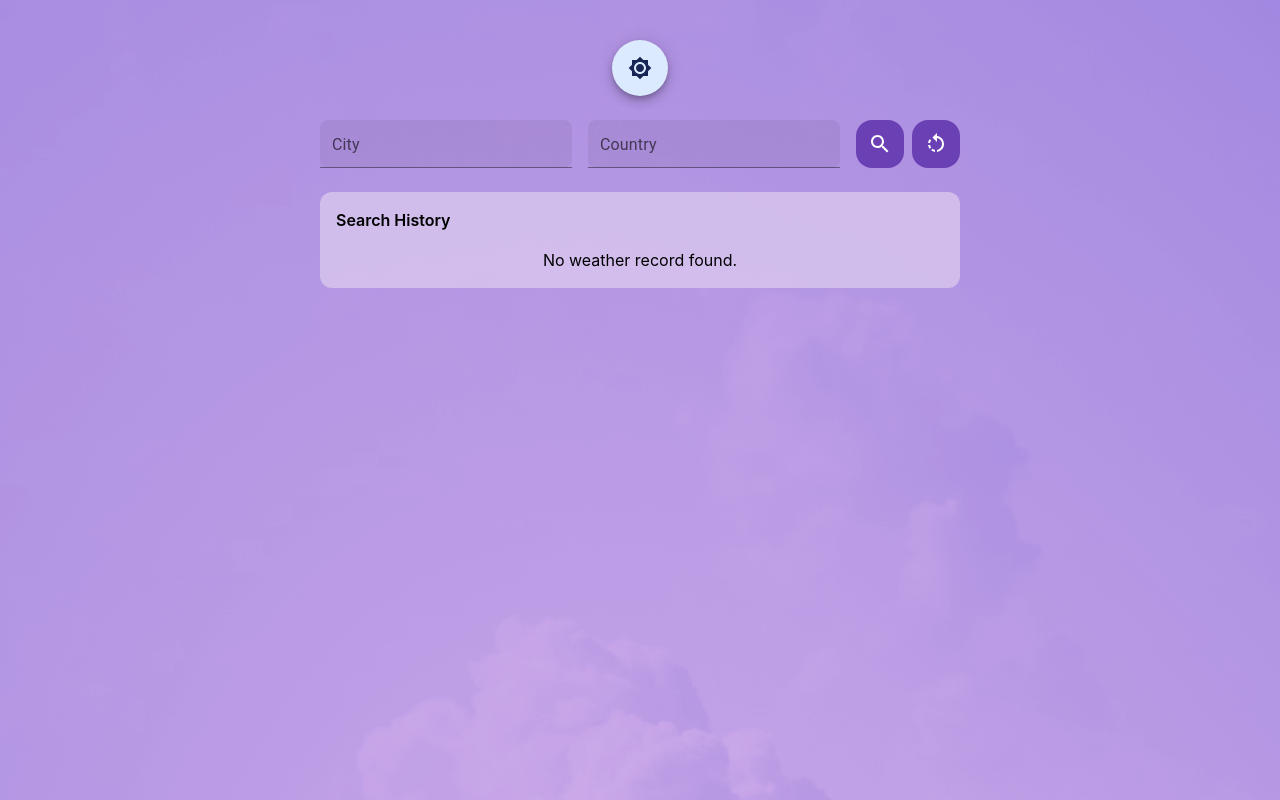
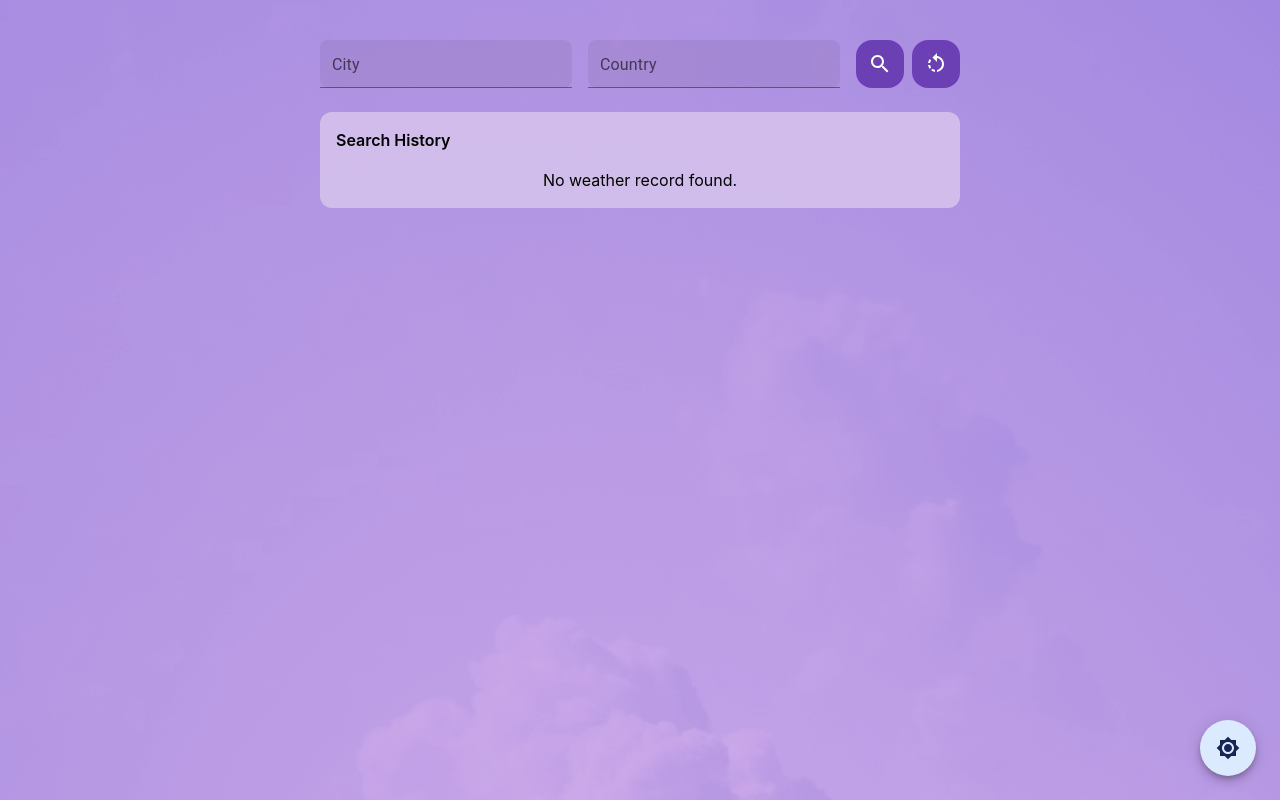
Before and after one commit to melvinljy96/weatherApp, a React (Create React App) app: page / in a window 1280 px wide. Built offline with nearby package versions, Linux system fonts and the light colour scheme.

Commit message:
Change to position of Floating Toggle Button to bottom right

```diff
--- a/src/WeatherApp.js
+++ b/src/WeatherApp.js
@@ -155,7 +155,7 @@ function WeatherApp() {
   // Render weather data and search history
   return (
     <div className={`${backgroundClass} min-h-screen flex flex-col items-center justify-start pt-10 gap-6`}>
-        <Fab className={`${toggleClass}`} onClick={handleToggle}>
+        <Fab className={`${toggleClass} fixed bottom-0 right-0 m-6`} onClick={handleToggle}>
             {isDarkMode ? <Brightness7Icon /> : <Brightness4Icon />}
         </Fab>
         <div className="flex flex-col md:flex-row gap-4 w-full p-4 md:w-1/2 md:p-0">
```
